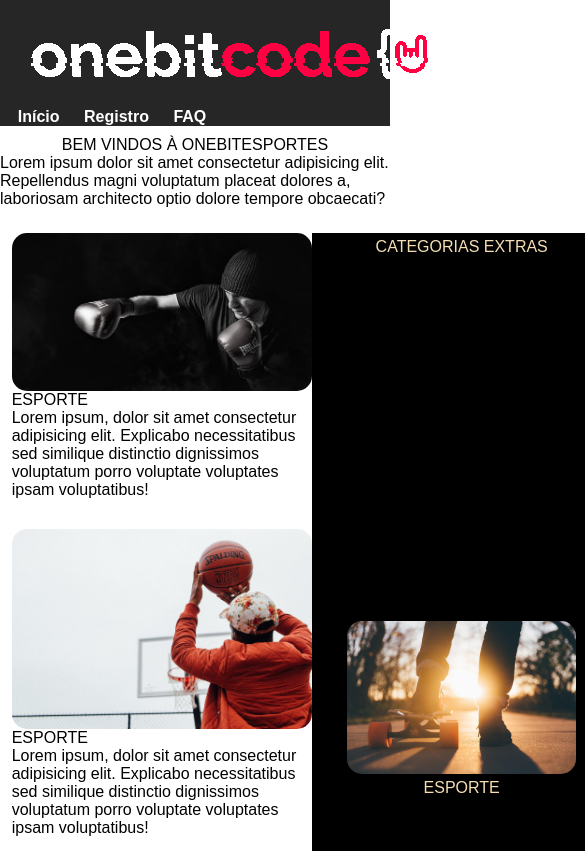
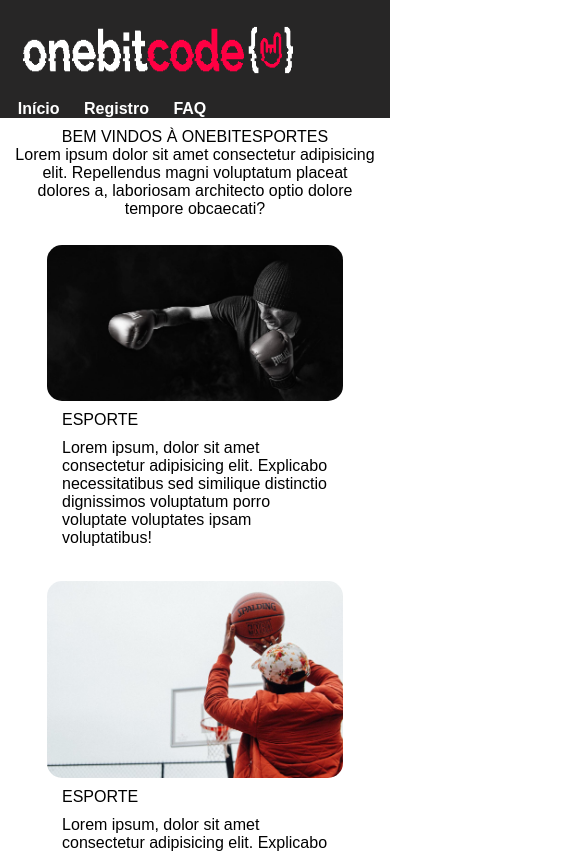
Before and after one commit to VictorNascimentoCst/Site-Flexbox-Grid, a plain HTML site: page index.html in a window 390 px wide. Shown: the top 851 px of the page, 585 px wide, since content can reach past the window. Drawn offline with Linux system fonts and the light colour scheme.

Commit message:
Create the site's responsive file

```diff
--- a/index.html
+++ b/index.html
@@ -9,8 +9,8 @@
 </head>
 <body>
 
-    <header class="headerNav">
-        <img src="./img/logo-home.gif" alt="Logo do Onebitcode">
+    <header id="inicio" class="headerNav">
+        <img class="logoonebitcode" src="./img/logo-home.gif" alt="Logo do Onebitcode">
         <div class="btnHeader">
             <a class="linkHeader" href="">Início</a>
             <a class="linkHeader" href="">Registro</a>
@@ -64,14 +64,14 @@
                 <P class="descricao">Lorem ipsum, dolor sit amet consectetur adipisicing elit. Explicabo necessitatibus sed similique distinctio dignissimos voluptatum porro voluptate voluptates ipsam voluptatibus!</P>
             </div>
             <div class="card">
-                <img src="./img/roupas.jpg" alt="">
+                <img class="imgroupa" src="./img/roupas.jpg" alt="">
                 <p class="titleEsporte">ESPORTE</p>
                 <P class="descricao">Lorem ipsum, dolor sit amet consectetur adipisicing elit. Explicabo necessitatibus sed similique distinctio dignissimos voluptatum porro voluptate voluptates ipsam voluptatibus!</P>
             </div>
         </div>
 
         <div class="sideContent">
-            <p>CATEGORIAS EXTRAS</p>
+            <p class="titleSideContent">CATEGORIAS EXTRAS</p>
 
             <div class="sidecard">
 
@@ -100,6 +100,14 @@
 
     </div>
 
+    <footer class="footer">
+        <img class="logoonebitcode" src="./img/logo-home.gif" alt="Logo do Onebitcode">
+
+
+        <a class="linkHeader" href="#inicio">Retornar ao início</a>
+
+    </footer>
+
 
 
 </body>
--- a/style.css
+++ b/style.css
@@ -53,24 +53,45 @@ img {
     flex-direction: column;
     width: 300px;
     border-radius: 15px;
+    border: 2px solid transparent;
+}
+.card p{
+    padding: 10px 5px 0px 15px ;
+}
+.card:hover {
+    border: 2px solid black;
 }
 
 .sideContent {
     width: 300px;
     grid-area: sideContent;
     background-color: black ;
-    padding: 5px 15px;
+    padding: 15px 15px;
     display: flex;
     flex-direction: column;
     align-items: center;
     justify-content: space-between;
     color: wheat;
 }
+.titleSideContent {
+    margin-bottom: 25px;
+    font-weight: 600;
+    font-size: 20px;
+}
+.imgroupa {
+    height: 197px;
+}
 .sidecard {
 
     display: flex;
     flex-direction: column;
     align-items: center;
+    border: 2px solid transparent;
+    border-radius: 15px;
+    margin-bottom: 15px;
+}
+.sidecard:hover {
+    border: 2px solid white
 }
 .imgsidecard {
     max-width: 100%;
@@ -80,3 +101,36 @@ img {
     margin-top: 5px;
     margin-bottom: 15px;
 }
+.footer {
+    background-color: rgb(39, 38, 38);
+    display: flex;
+    justify-content: space-between;
+    align-items: center;
+    padding: 5px 25px;
+}
+.logoonebitcode {
+    height: 100px;
+    width: 300px;
+}
+@media (max-width:944px) {
+    .container {
+        grid-template-columns: 1fr;
+        grid-template-areas: "mainContent"
+        "sideContent";
+        margin-left: 0;
+    }
+    .mainContent {
+        display: flex;
+        justify-content: center;
+        margin-bottom: 25px;
+    }
+    .HeaderGrid {
+        display: flex;
+        flex-direction: column;
+        margin: 0px 15px;
+        text-align: center;
+    }
+    .sideContent {
+        width: auto;
+    }
+}
```
